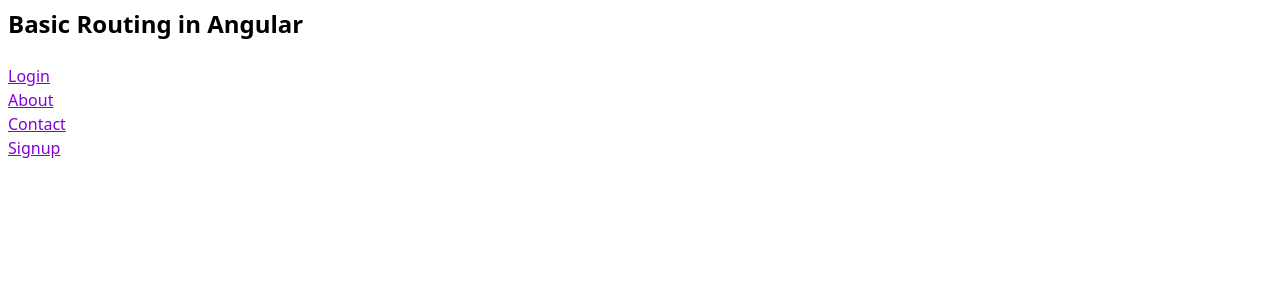
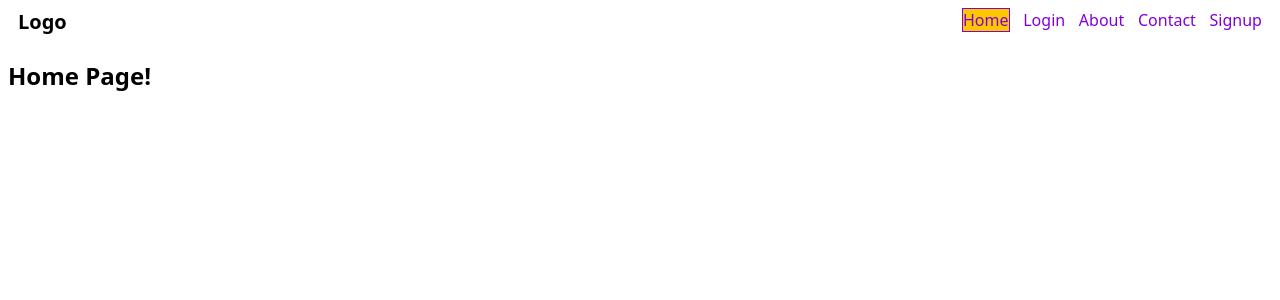
Before and after one commit to SomanAnshuman/Angular-Learning, an Angular app: page / in a window 1280 px wide. Shown: the top 300 px of the page. Built offline with nearby package versions, Linux system fonts and the light colour scheme.

Commit message:
day 4 Routing with a header

```diff
--- a/src/app/app.component.html
+++ b/src/app/app.component.html
@@ -6,25 +6,9 @@
 <!-- * * * * * * * * * Delete the template below * * * * * * * * * -->
 <!-- * * * * * * * to get started with your project! * * * * * * * -->
 <!-- * * * * * * * * * * * * * * * * * * * * * * * * * * * * * * * -->
-
 <body class="m-2">
-  <h1 class="text-2xl font-bold">Basic Routing in Angular</h1>
+  <app-header></app-header>
   <br />
-
-  <ul>
-    <li>
-      <a routerLink="/login" class="underline text-purple-700">Login</a>
-    </li>
-    <li>
-      <a routerLink="/about" class="underline text-purple-700">About</a>
-    </li>
-    <li>
-      <a routerLink="/contact" class="underline text-purple-700">Contact</a>
-    </li>
-    <li>
-      <a routerLink="/signup" class="underline text-purple-700">Signup</a>
-    </li>
-  </ul>
 
   <router-outlet />
 </body>
--- a/src/app/app.component.ts
+++ b/src/app/app.component.ts
@@ -1,9 +1,10 @@
 import { Component } from '@angular/core';
-import { RouterLink, RouterOutlet } from '@angular/router';
+import { RouterOutlet } from '@angular/router';
+import { HeaderComponent } from './header/header.component';
 
 @Component({
   selector: 'app-root',
-  imports: [RouterLink, RouterOutlet],
+  imports: [RouterOutlet, HeaderComponent],
   templateUrl: './app.component.html',
   styleUrl: './app.component.css',
 })
--- a/src/app/app.routes.ts
+++ b/src/app/app.routes.ts
@@ -3,8 +3,10 @@ import { AboutComponent } from './about/about.component';
 import { LoginComponent } from './login/login.component';
 import { ContactComponent } from './contact/contact.component';
 import { SignupComponent } from './signup/signup.component';
+import { HomeComponent } from './home/home.component';
 
 export const routes: Routes = [
+    {path: '', component: HomeComponent},
     {path: 'about', component: AboutComponent},
     {path: 'login', component: LoginComponent},
     {path: 'contact', component: ContactComponent},
--- /dev/null
+++ b/src/app/header/header.component.html
@@ -0,0 +1,47 @@
+<nav class="flex justify-between mx-2.5">
+  <h2 class="text-xl font-bold">Logo</h2>
+
+  <ul class="flex justify-between w-[300px]">
+    <li>
+      <a
+        routerLink="/"
+        routerLinkActive="border bg-yellow-400"
+        [routerLinkActiveOptions]="{ exact: true }"
+        class="text-purple-700"
+        >Home
+      </a>
+    </li>
+    <li>
+      <a
+        routerLink="/login"
+        routerLinkActive="border bg-yellow-400"
+        class="text-purple-700"
+        >Login
+      </a>
+    </li>
+    <li>
+      <a
+        routerLink="/about"
+        routerLinkActive="border bg-yellow-400"
+        class="text-purple-700"
+        >About
+      </a>
+    </li>
+    <li>
+      <a
+        routerLink="/contact"
+        routerLinkActive="border bg-yellow-400"
+        class="text-purple-700"
+        >Contact
+      </a>
+    </li>
+    <li>
+      <a
+        routerLink="/signup"
+        routerLinkActive="border bg-yellow-400"
+        class="text-purple-700"
+        >Signup
+      </a>
+    </li>
+  </ul>
+</nav>
--- /dev/null
+++ b/src/app/home/home.component.html
@@ -0,0 +1 @@
+<h1 class="text-2xl font-black">Home Page!</h1>
```
Also changed, not shown: src/app/header/header.component.ts (added, +12 -0 lines), src/app/home/home.component.ts (added, +11 -0 lines), src/app/header/header.component.css (added), src/app/home/home.component.css (added), 2 other files (tests, documents, lock files or other folders).
